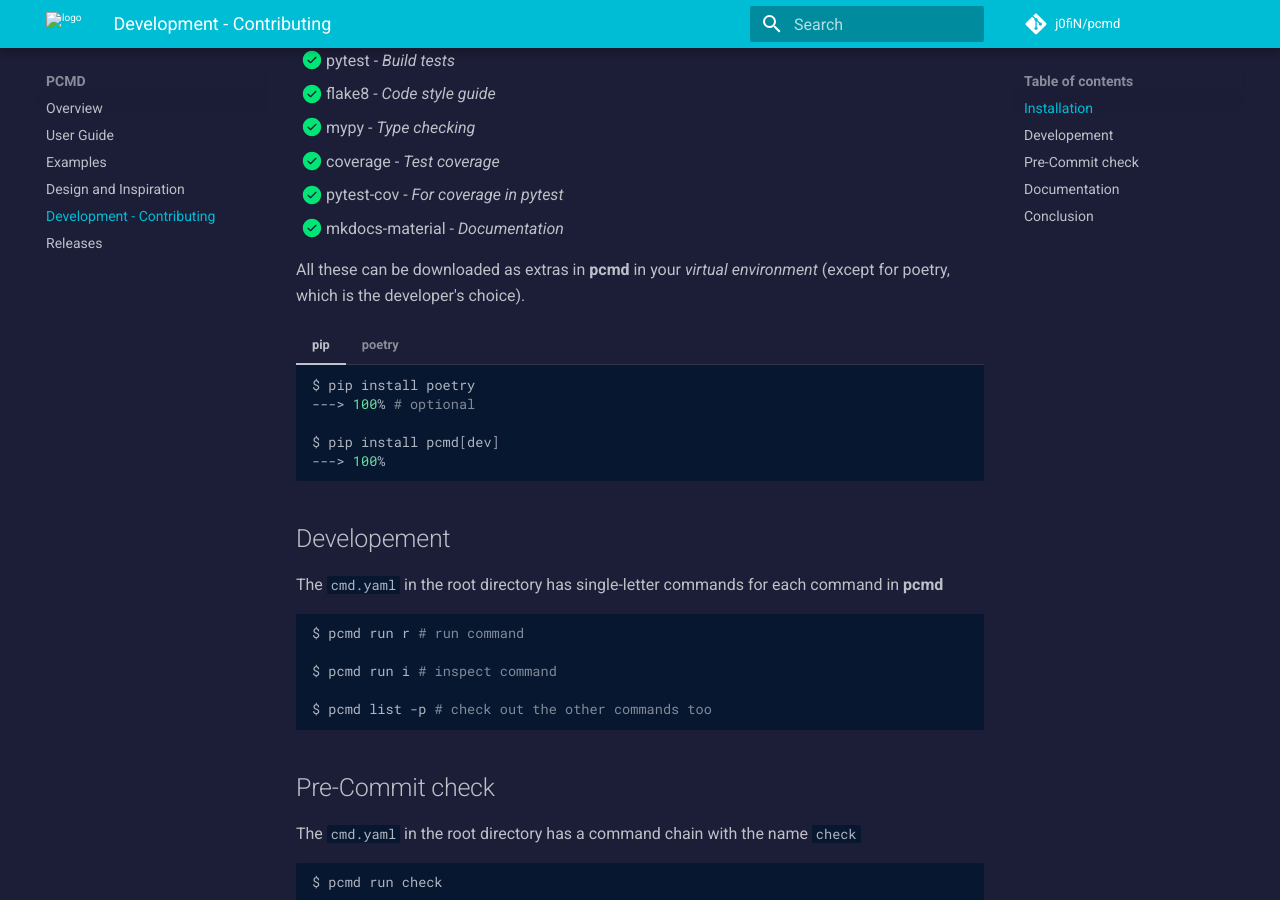
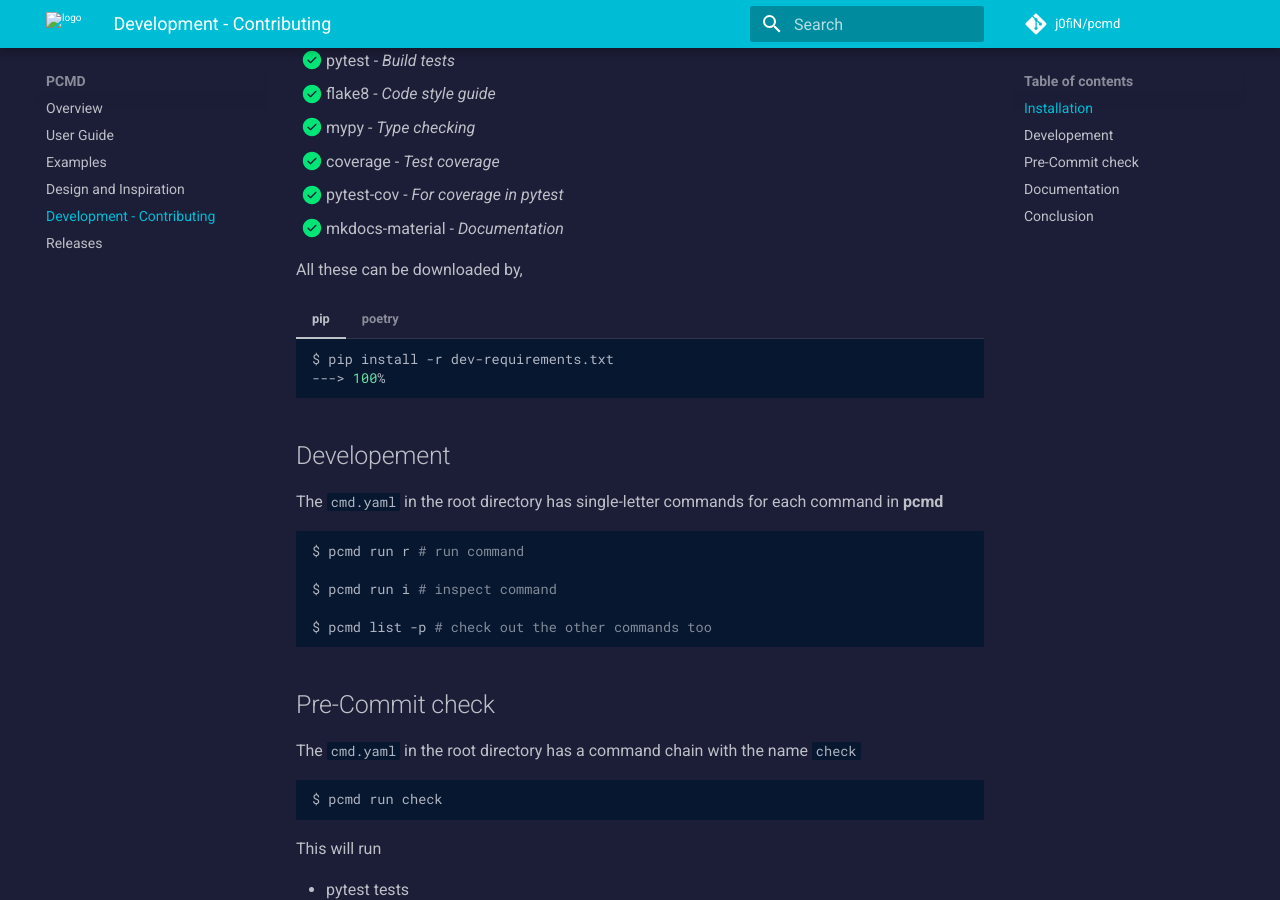
Before and after one commit to j0fiN/pcmd, an MkDocs documentation site: the page built from docs/dev.md, in a window 1280 px wide and 900 px high, scrolled down 498 px. Built offline with MkDocs 1.6.1 and Material for MkDocs 9.7.7, drawn with Linux system fonts in a browser that asks for light colours; comment, search, counter and statistics services are not loaded; the version menu is left out.

````diff
--- a/docs/dev.md
+++ b/docs/dev.md
@@ -20,24 +20,18 @@ Now,
  - [x] pytest-cov       - *For coverage in pytest*
  - [x] mkdocs-material  - *Documentation*
 
-All these can be downloaded as extras in **pcmd** in your *virtual environment* (except for poetry, which is the developer's choice).
+All these can be downloaded by,
 
 === "pip"
     ```bash
-    $ pip install poetry
-    ---> 100% # optional
-
-    $ pip install pcmd[dev]
+    $ pip install -r dev-requirements.txt
     ---> 100%
     ```
 
 === "poetry"
 
     ``` bash
-    $ poetry add pcmd[dev]
-
-
-
+    $ poetry install
     ---> 100%
     ```
 
````
Also changed, not shown: docs/releases.md (+4 -0 lines).
